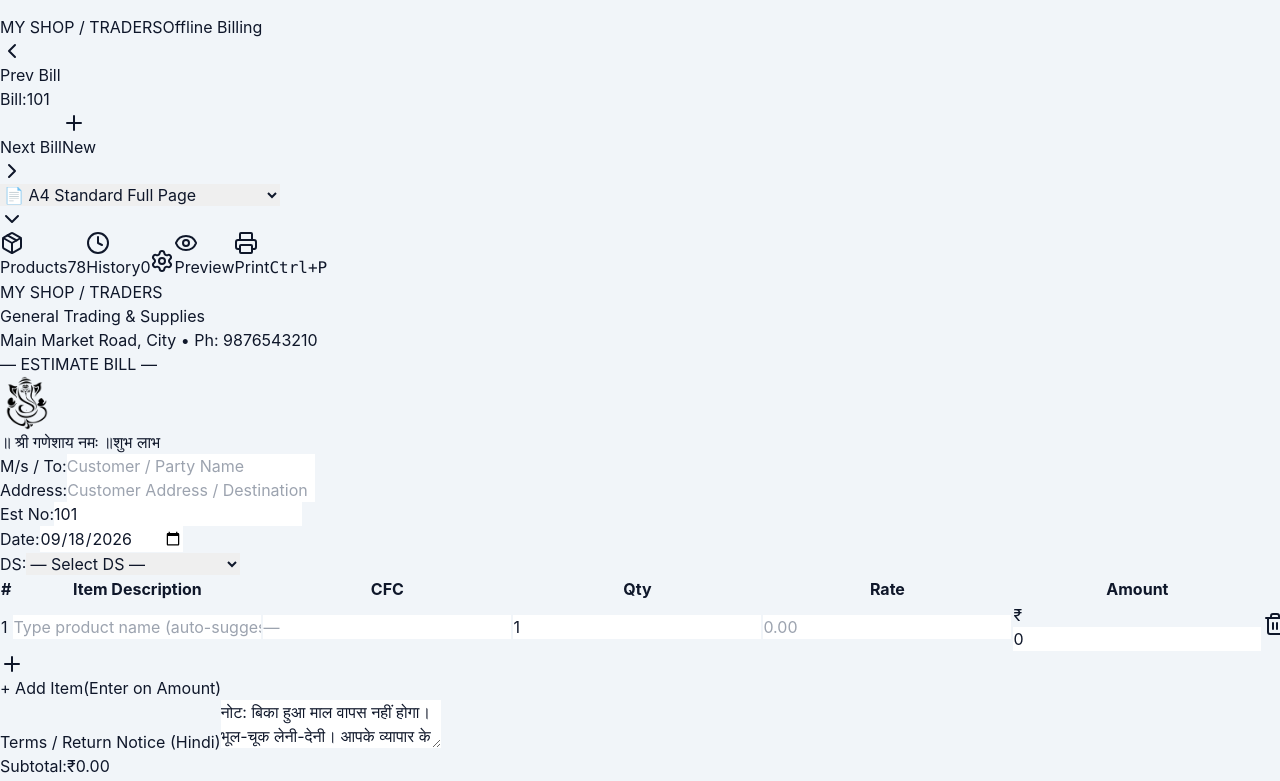
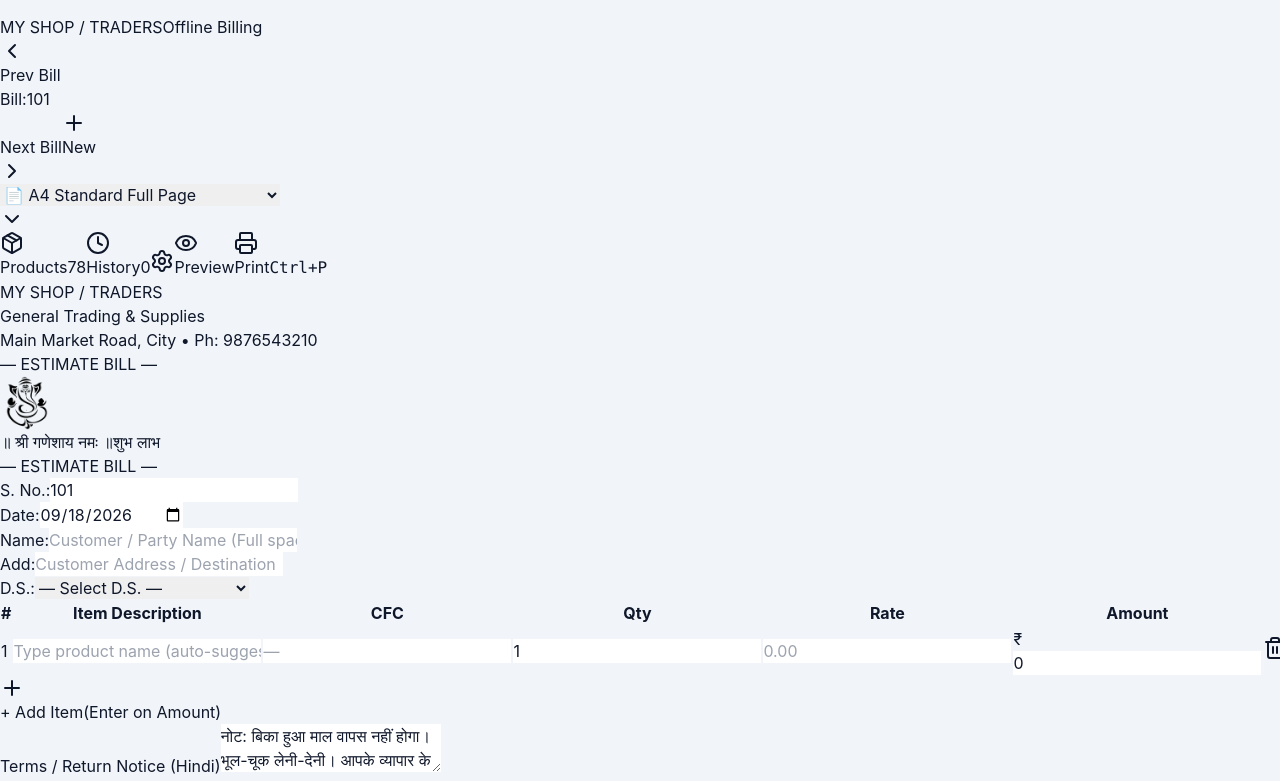
Before and after one commit to inkedpagex/offlineinvoice, a React (Vite) app: page / in a window 1280 px wide. Shown: the part 412-1193 px from the top of the page. Built offline with nearby package versions, Linux system fonts and the light colour scheme.

Commit message:
feat: full-width maximum space layout for Name and Address with large bold typography and clean D.S. placement (v1.01.05)

```diff
--- a/package.json
+++ b/package.json
@@ -1,7 +1,7 @@
 {
   "name": "invoice-pro",
   "private": true,
-  "version": "1.01.04",
+  "version": "1.01.05",
   "description": "InvoicePro - Offline Estimate Bill Printer Desktop Application",
   "author": "Chirag Chak <contact@chiragchak.in> (https://chiragchak.in)",
   "homepage": "https://chiragchak.in",
--- a/src/App.tsx
+++ b/src/App.tsx
@@ -924,44 +924,44 @@ export const App: React.FC = () => {
             </div>
           </div>
 
-          {/* Customer & Bill Meta Section (Structured, Balanced, Crisp Print Layout) */}
-          <div className="grid grid-cols-12 gap-1.5 border-y border-black py-1 mb-1 text-[10px] items-center">
-            {/* Left: Customer Info (Prominent Name + Address) */}
-            <div className="col-span-6 space-y-0.5 pr-1">
+          {/* Sub-Header Strip: ESTIMATE | S. No. | Date */}
+          <div className="flex justify-between items-center border-b border-black py-0.5 px-1 mb-1 text-[10px] bg-white">
+            <div className="flex items-center gap-2">
+              <span className="font-black text-[10.5px] uppercase tracking-wider text-black">ESTIMATE</span>
+            </div>
+            <div className="flex items-center gap-3 sm:gap-4">
               <div className="flex items-baseline gap-1">
-                <span className="font-extrabold text-black uppercase text-[10px] min-w-[50px]">M/s / To:</span>
-                <span className="font-black text-black text-xs sm:text-[13px] leading-tight truncate">
-                  {estimate.customerName || '—'}
+                <span className="font-bold text-black text-[9px] uppercase">S. No.:</span>
+                <span className="font-black text-black text-xs font-mono">{estimate.estimateNumber}</span>
+              </div>
+              <div className="flex items-baseline gap-1">
+                <span className="font-bold text-black text-[9px] uppercase">Date:</span>
+                <span className="font-black text-black text-[10px]">{formatDateDDMMYY(estimate.date)}</span>
+              </div>
+            </div>
+          </div>
+
+          {/* Customer Details: Full Width Maximum Space + Large Bold Fonts */}
+          <div className="border-b border-black pb-1 mb-1 text-[10px] space-y-1">
+            {/* Row 1: Name (100% Full Width) */}
+            <div className="flex items-baseline gap-1.5 w-full">
+              <span className="font-black text-black uppercase text-[10.5px] min-w-[44px]">Name:</span>
+              <span className="font-black text-black text-xs sm:text-[14px] leading-tight flex-1 border-b border-dotted border-black pb-0.5">
+                {estimate.customerName || '—'}
+              </span>
+            </div>
+
+            {/* Row 2: Add (Address) + D.S. */}
+            <div className="flex items-baseline justify-between gap-3 w-full">
+              <div className="flex items-baseline gap-1.5 flex-1 min-w-0">
+                <span className="font-extrabold text-black uppercase text-[9.5px] min-w-[44px]">Add:</span>
+                <span className="font-bold text-black text-[11px] sm:text-xs leading-tight truncate flex-1 border-b border-dotted border-black pb-0.5">
+                  {estimate.customerAddress || '—'}
                 </span>
               </div>
-              {estimate.customerAddress && (
-                <div className="flex items-baseline gap-1">
-                  <span className="font-bold text-black text-[9.5px] min-w-[50px]">Address:</span>
-                  <span className="text-black text-[10.5px] sm:text-[11px] font-semibold leading-tight truncate">
-                    {estimate.customerAddress}
-                  </span>
-                </div>
-              )}
-            </div>
-
-            {/* Right: Est No, Date & DS in Clean Structured Boxes */}
-            <div className="col-span-6 flex items-center justify-end gap-x-1.5 text-right border-l border-black pl-2 whitespace-nowrap">
-              {/* Est No */}
-              <div className="flex items-center gap-1 border border-black bg-white px-1.5 py-0.5 rounded-xs">
-                <span className="font-bold text-black text-[8.5px] uppercase">Est No:</span>
-                <span className="font-black text-black text-[10px] font-mono">{estimate.estimateNumber}</span>
-              </div>
-
-              {/* Date in dd-mm-yy */}
-              <div className="flex items-center gap-1 border border-black bg-white px-1.5 py-0.5 rounded-xs">
-                <span className="font-bold text-black text-[8.5px] uppercase">Date:</span>
-                <span className="font-black text-black text-[9.5px]">{formatDateDDMMYY(estimate.date)}</span>
-              </div>
-
-              {/* DS */}
-              <div className="flex items-center gap-1 border border-black bg-white px-1.5 py-0.5 rounded-xs">
-                <span className="font-bold text-black text-[8.5px] uppercase">DS:</span>
-                <span className="font-bold text-black text-[9.5px] min-w-[32px] text-center">
+              <div className="flex items-baseline gap-1 flex-shrink-0 pl-2">
+                <span className="font-black text-black uppercase text-[9.5px]">D.S.:</span>
+                <span className="font-black text-black text-[10.5px] min-w-[50px] text-center border-b border-dotted border-black pb-0.5">
                   {estimate.dpName || '—'}
                 </span>
               </div>
@@ -1308,25 +1308,60 @@ export const App: React.FC = () => {
             </div>
           </div>
 
-          {/* Estimate Meta & Customer Section (Clean Simple Straight Lining - No Outer/Inner Boxes) */}
-          <div className="grid grid-cols-1 sm:grid-cols-12 gap-2 sm:gap-3 border-y border-black py-2 mb-2 bg-white text-xs sm:text-sm">
-            {/* Left: Customer Info (Prominent Name + Address) */}
-            <div className="sm:col-span-6 space-y-1">
-              <div className="flex items-center gap-1.5">
-                <span className="font-extrabold text-black min-w-[65px] text-xs sm:text-sm uppercase">M/s / To:</span>
+          {/* Estimate Meta Strip (ESTIMATE Title | S. No. | Date) */}
+          <div className="flex flex-wrap items-center justify-between gap-2 border-y border-black py-1 px-2 mb-2 bg-slate-50 text-xs sm:text-sm">
+            <div className="flex items-center gap-2">
+              <span className="font-black uppercase tracking-wider text-black text-xs sm:text-sm">
+                — {shopProfile.estimateTitle || 'ESTIMATE BILL'} —
+              </span>
+            </div>
+            <div className="flex items-center gap-3">
+              {/* S. No. */}
+              <div className="flex items-center bg-white border border-black rounded px-2 py-0.5 shadow-2xs">
+                <span className="font-extrabold text-black text-xs uppercase mr-1.5 text-slate-700">S. No.:</span>
                 <input
                   type="text"
-                  placeholder="Customer / Party Name"
-                  value={estimate.customerName}
+                  value={estimate.estimateNumber}
                   onChange={(e) =>
-                    setEstimate({ ...estimate, customerName: e.target.value })
+                    setEstimate({ ...estimate, estimateNumber: e.target.value })
                   }
-                  className="w-full bg-white border-b border-dashed border-slate-300 sm:border-transparent hover:border-black focus:border-black px-1.5 py-0.5 h-7 font-black text-black text-sm sm:text-base focus:outline-none print:border-none print:p-0"
+                  className="w-16 font-black text-black text-xs sm:text-sm bg-transparent border-none focus:outline-none font-mono text-left"
                 />
               </div>
 
-              <div className="flex items-center gap-1.5">
-                <span className="font-bold text-black min-w-[65px] text-xs sm:text-sm">Address:</span>
+              {/* Date */}
+              <div className="flex items-center bg-white border border-black rounded px-2 py-0.5 shadow-2xs">
+                <span className="font-extrabold text-black text-xs uppercase mr-1.5 text-slate-700">Date:</span>
+                <input
+                  type="date"
+                  value={estimate.date}
+                  onChange={(e) => setEstimate({ ...estimate, date: e.target.value })}
+                  className="w-32 font-bold text-black text-xs sm:text-sm bg-transparent border-none focus:outline-none text-left cursor-pointer"
+                />
+              </div>
+            </div>
+          </div>
+
+          {/* Customer Details: Full Width Maximum Space + Large Bold Fonts */}
+          <div className="border-b border-black pb-2 mb-2 space-y-1.5 bg-white">
+            {/* Row 1: Name (100% Full Width, Big Bold Font) */}
+            <div className="flex items-center gap-2 w-full">
+              <span className="font-black text-black text-sm sm:text-base uppercase min-w-[50px]">Name:</span>
+              <input
+                type="text"
+                placeholder="Customer / Party Name (Full space available)"
+                value={estimate.customerName}
+                onChange={(e) =>
+                  setEstimate({ ...estimate, customerName: e.target.value })
+                }
+                className="w-full bg-white border-b-2 border-slate-300 hover:border-black focus:border-black px-2 py-0.5 font-black text-black text-base sm:text-lg focus:outline-none print:border-none"
+              />
+            </div>
+
+            {/* Row 2: Add (Address) + D.S. */}
+            <div className="flex flex-wrap sm:flex-nowrap items-center justify-between gap-2 w-full">
+              <div className="flex items-center gap-2 flex-1 min-w-[200px]">
+                <span className="font-bold text-black text-xs sm:text-sm uppercase min-w-[50px]">Add:</span>
                 <input
                   type="text"
                   placeholder="Customer Address / Destination"
@@ -1334,40 +1369,13 @@ export const App: React.FC = () => {
                   onChange={(e) =>
                     setEstimate({ ...estimate, customerAddress: e.target.value })
                   }
-                  className="w-full bg-white border-b border-dashed border-slate-300 sm:border-transparent hover:border-black focus:border-black px-1.5 py-0.5 h-7 text-black text-xs sm:text-sm focus:outline-none print:border-none print:p-0 font-bold"
+                  className="w-full bg-white border-b border-slate-300 hover:border-black focus:border-black px-2 py-0.5 font-bold text-black text-xs sm:text-sm focus:outline-none print:border-none"
                 />
               </div>
-            </div>
-
-            {/* Right: Estimate No, Date & DS with clean structured cards and DS 1-click select */}
-            <div className="sm:col-span-6 flex flex-wrap items-center justify-start sm:justify-end gap-2 sm:border-l sm:border-black sm:pl-3">
-              {/* Est No Card */}
-              <div className="flex items-center bg-slate-50 border border-black rounded px-2 py-1 shadow-2xs">
-                <span className="font-extrabold text-black text-xs uppercase mr-1.5 text-slate-700">Est No:</span>
-                <input
-                  type="text"
-                  value={estimate.estimateNumber}
-                  onChange={(e) =>
-                    setEstimate({ ...estimate, estimateNumber: e.target.value })
-                  }
-                  className="w-14 font-black text-black text-xs sm:text-sm bg-transparent border-none focus:outline-none font-mono text-left"
-                />
-              </div>
-
-              {/* Date Card */}
-              <div className="flex items-center bg-slate-50 border border-black rounded px-2 py-1 shadow-2xs">
-                <span className="font-extrabold text-black text-xs uppercase mr-1.5 text-slate-700">Date:</span>
-                <input
-                  type="date"
-                  value={estimate.date}
-                  onChange={(e) => setEstimate({ ...estimate, date: e.target.value })}
-                  className="w-32 font-bold text-black text-xs sm:text-sm bg-transparent border-none focus:outline-none text-left cursor-pointer"
-                />
-              </div>
-
-              {/* DS Dropdown Selector Card */}
-              <div className="flex items-center bg-slate-50 border border-black rounded px-2.5 py-1 shadow-2xs">
-                <span className="font-extrabold text-black text-xs uppercase mr-1.5 text-slate-700">DS:</span>
+
+              {/* D.S. Dropdown */}
+              <div className="flex items-center gap-1.5 flex-shrink-0">
+                <span className="font-extrabold text-black text-xs uppercase min-w-[32px] text-slate-700">D.S.:</span>
                 <select
                   value={estimate.dpName || ''}
                   onChange={(e) => {
@@ -1380,10 +1388,10 @@ export const App: React.FC = () => {
                       setEstimate({ ...estimate, dpName: e.target.value });
                     }
                   }}
-                  className="font-bold text-black text-xs sm:text-sm bg-transparent border-none focus:outline-none cursor-pointer pr-1 text-slate-900"
+                  className="font-bold text-black text-xs sm:text-sm bg-slate-50 border border-black rounded px-2.5 py-1 shadow-2xs focus:outline-none cursor-pointer text-slate-900"
                   title="Select DS (Dispatch / Salesperson / Counter)"
                 >
-                  <option value="">— Select DS —</option>
+                  <option value="">— Select D.S. —</option>
                   {(shopProfile.dsOptions && shopProfile.dsOptions.length > 0
                     ? shopProfile.dsOptions
                     : ['Gautam', 'Viresh', 'Counter Sale']
--- a/src/components/PrintPreviewModal.tsx
+++ b/src/components/PrintPreviewModal.tsx
@@ -101,44 +101,44 @@ export const PrintPreviewModal: React.FC<Props> = ({
           </div>
         </div>
 
-        {/* Customer & Bill Meta Section (Structured, Balanced, Crisp Print Layout) */}
-        <div className="grid grid-cols-12 gap-2 border-y border-black py-1 mb-1.5 items-center">
-          {/* Customer Details: Prominent M/s Name & Address */}
-          <div className="col-span-6 space-y-0.5 pr-1">
-            <div className="flex items-baseline gap-1.5">
-              <span className="font-extrabold text-black uppercase text-[11px] sm:text-xs min-w-[55px]">M/s / To:</span>
-              <span className="font-black text-black text-sm sm:text-base leading-tight truncate">
-                {estimate.customerName || '—'}
+        {/* Sub-Header Strip: ESTIMATE | S. No. | Date */}
+        <div className="flex justify-between items-center border-b border-black py-0.5 px-1 mb-1.5 text-xs bg-white">
+          <div className="flex items-center gap-2">
+            <span className="font-black text-xs uppercase tracking-wider text-black">ESTIMATE</span>
+          </div>
+          <div className="flex items-center gap-4">
+            <div className="flex items-baseline gap-1">
+              <span className="font-bold text-black text-[10px] uppercase">S. No.:</span>
+              <span className="font-black text-black text-sm font-mono">{estimate.estimateNumber}</span>
+            </div>
+            <div className="flex items-baseline gap-1">
+              <span className="font-bold text-black text-[10px] uppercase">Date:</span>
+              <span className="font-black text-black text-xs">{formatDateDDMMYY(estimate.date)}</span>
+            </div>
+          </div>
+        </div>
+
+        {/* Customer Details: Full Width Maximum Space + Large Bold Fonts */}
+        <div className="border-b border-black pb-1.5 mb-1.5 text-xs space-y-1">
+          {/* Row 1: Name (100% Full Width) */}
+          <div className="flex items-baseline gap-2 w-full">
+            <span className="font-black text-black uppercase text-xs min-w-[50px]">Name:</span>
+            <span className="font-black text-black text-sm sm:text-base leading-tight flex-1 border-b border-dotted border-black pb-0.5">
+              {estimate.customerName || '—'}
+            </span>
+          </div>
+
+          {/* Row 2: Add (Address) + D.S. */}
+          <div className="flex items-baseline justify-between gap-3 w-full">
+            <div className="flex items-baseline gap-2 flex-1 min-w-0">
+              <span className="font-extrabold text-black uppercase text-[11px] min-w-[50px]">Add:</span>
+              <span className="font-bold text-black text-xs sm:text-sm leading-tight truncate flex-1 border-b border-dotted border-black pb-0.5">
+                {estimate.customerAddress || '—'}
               </span>
             </div>
-            {estimate.customerAddress && (
-              <div className="flex items-baseline gap-1.5">
-                <span className="font-bold text-black text-[10.5px] sm:text-[11.5px] min-w-[55px]">Address:</span>
-                <span className="text-black text-xs sm:text-sm font-semibold leading-tight truncate">
-                  {estimate.customerAddress}
-                </span>
-              </div>
-            )}
-          </div>
-
-          {/* Right: Est No, Date & DS in Clean Structured Boxes */}
-          <div className="col-span-6 flex items-center justify-end gap-x-2 text-right border-l border-black pl-2 whitespace-nowrap">
-            {/* Est No */}
-            <div className="flex items-center gap-1 border border-black bg-white px-2 py-0.5 rounded-xs">
-              <span className="font-bold text-black text-[9.5px] uppercase">Est No:</span>
-              <span className="font-black text-black text-xs sm:text-sm font-mono">{estimate.estimateNumber}</span>
-            </div>
-
-            {/* Date in dd-mm-yy */}
-            <div className="flex items-center gap-1 border border-black bg-white px-2 py-0.5 rounded-xs">
-              <span className="font-bold text-black text-[9.5px] uppercase">Date:</span>
-              <span className="font-black text-black text-xs">{formatDateDDMMYY(estimate.date)}</span>
-            </div>
-
-            {/* DS */}
-            <div className="flex items-center gap-1 border border-black bg-white px-2 py-0.5 rounded-xs">
-              <span className="font-bold text-black text-[9.5px] uppercase">DS:</span>
-              <span className="font-black text-black text-xs min-w-[36px] text-center">
+            <div className="flex items-baseline gap-1.5 flex-shrink-0 pl-2">
+              <span className="font-black text-black uppercase text-[11px]">D.S.:</span>
+              <span className="font-black text-black text-xs sm:text-sm min-w-[60px] text-center border-b border-dotted border-black pb-0.5">
                 {estimate.dpName || '—'}
               </span>
             </div>
```
